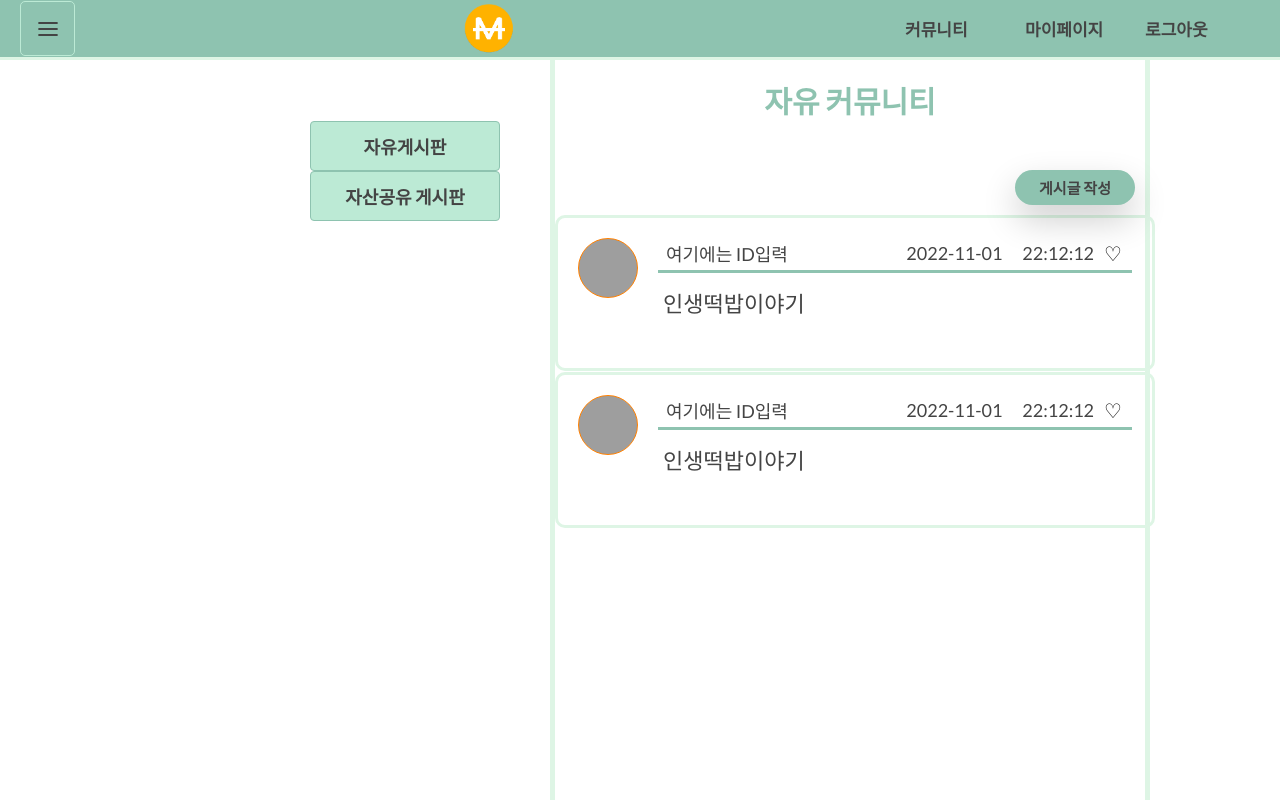
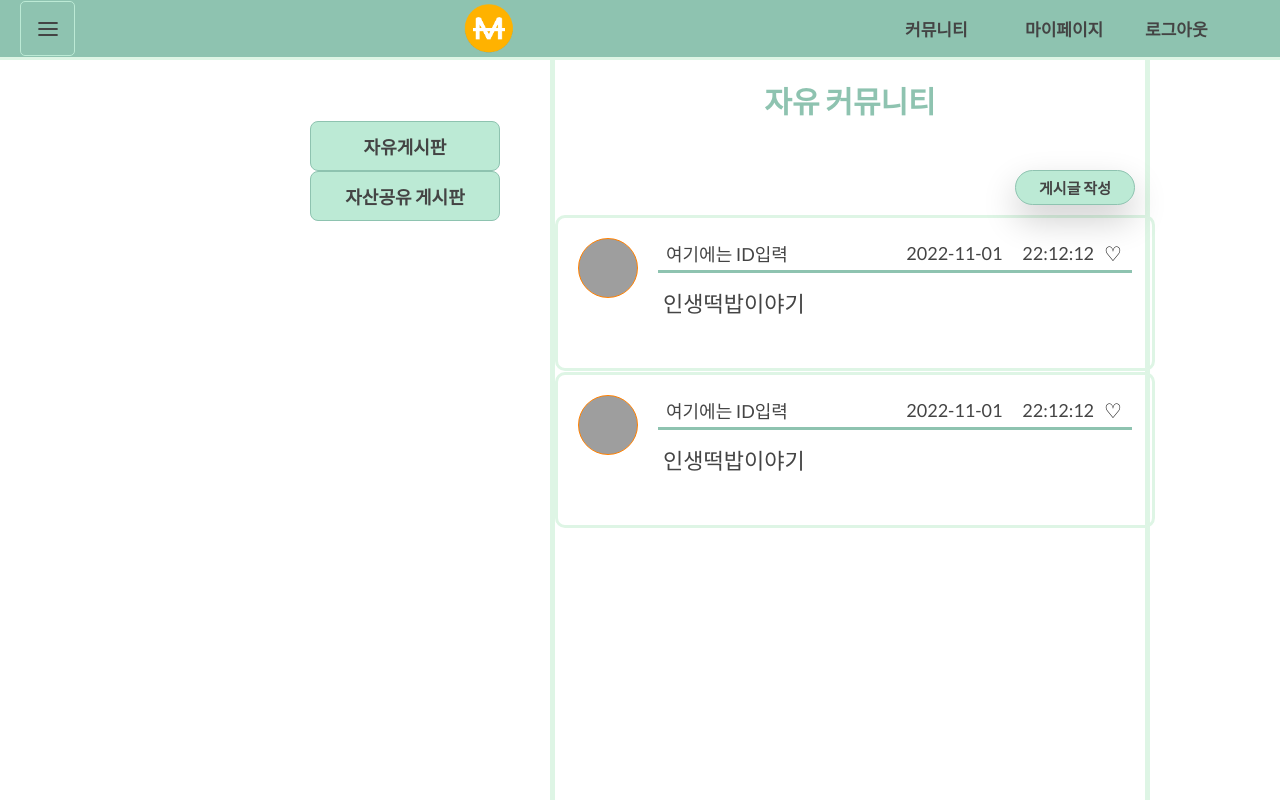
Before and after one commit to codestates-seb/seb40_main_024, a React (Create React App) app in the folder front/: page /freeboard in a window 1280 px wide. Shown: the top 800 px of the page. Built offline with nearby package versions, Linux system fonts and the light colour scheme; grey boxes are pictures that could not be loaded.

Commit message:
refactor: 버튼수정

```diff
--- a/front/src/Component/Common/Button.js
+++ b/front/src/Component/Common/Button.js
@@ -85,6 +85,8 @@ export const NavAssetContentsButton = () => {
         justifyContent: 'center',
         lineHeight: 'normal',
         alignItems: 'center',
+        border: '1px solid #8ec3b0',
+        backgroundColor: '#bcead5',
       }}
       onClick={() => navigate('/shareboardpost')}
     >
@@ -106,6 +108,8 @@ export const NavFreeContentsButton = () => {
         justifyContent: 'center',
         lineHeight: 'normal',
         alignItems: 'center',
+        border: '1px solid #8ec3b0',
+        backgroundColor: '#bcead5',
       }}
       onClick={() => navigate('/freeboardpost')}
     >
--- a/front/src/Component/Common/Sidebar.js
+++ b/front/src/Component/Common/Sidebar.js
@@ -20,8 +20,8 @@ const ListBox = styled.button`
   width: 190px;
   height: 50px;
   border: 1px solid #8ec3b0;
-  border-radius: 4px;
   background-color: #bcead5;
+  border-radius: 8px;
   color: #444;
   font-weight: bold;
   font-size: 18px;
```
